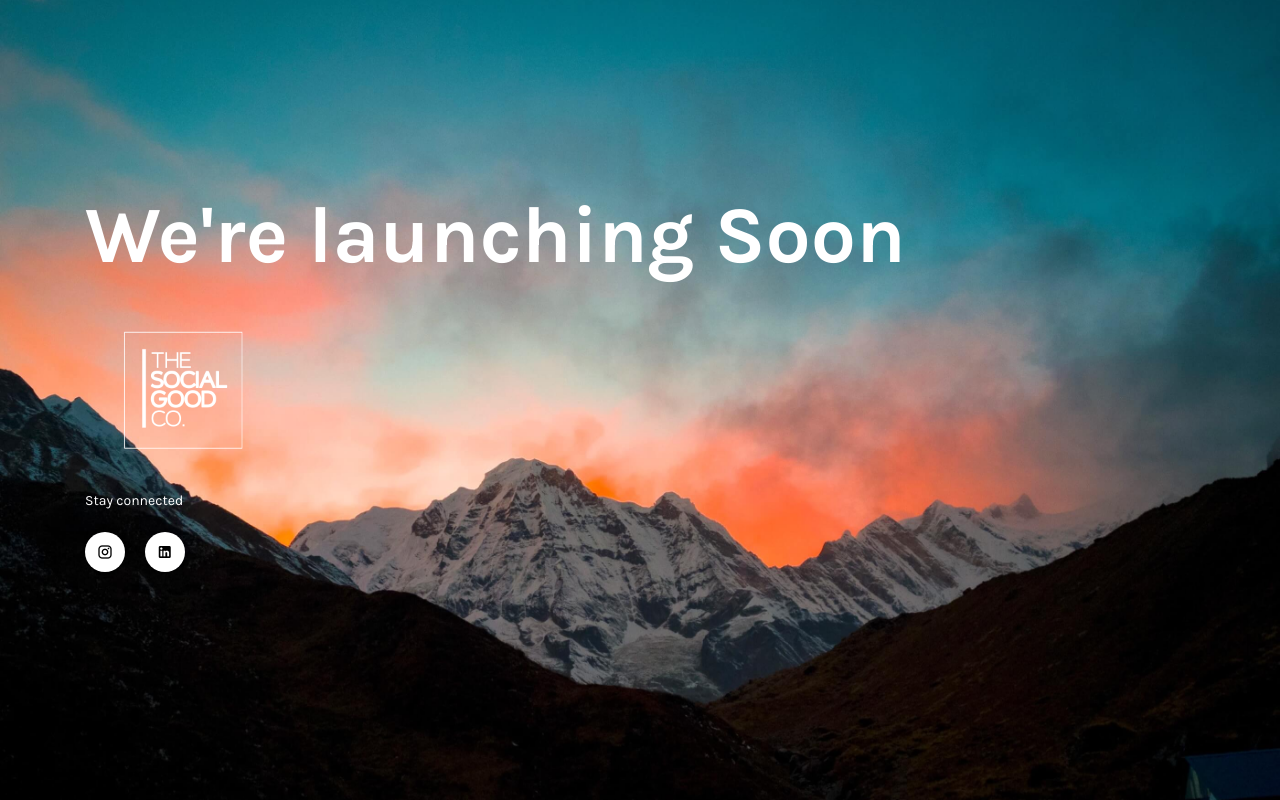
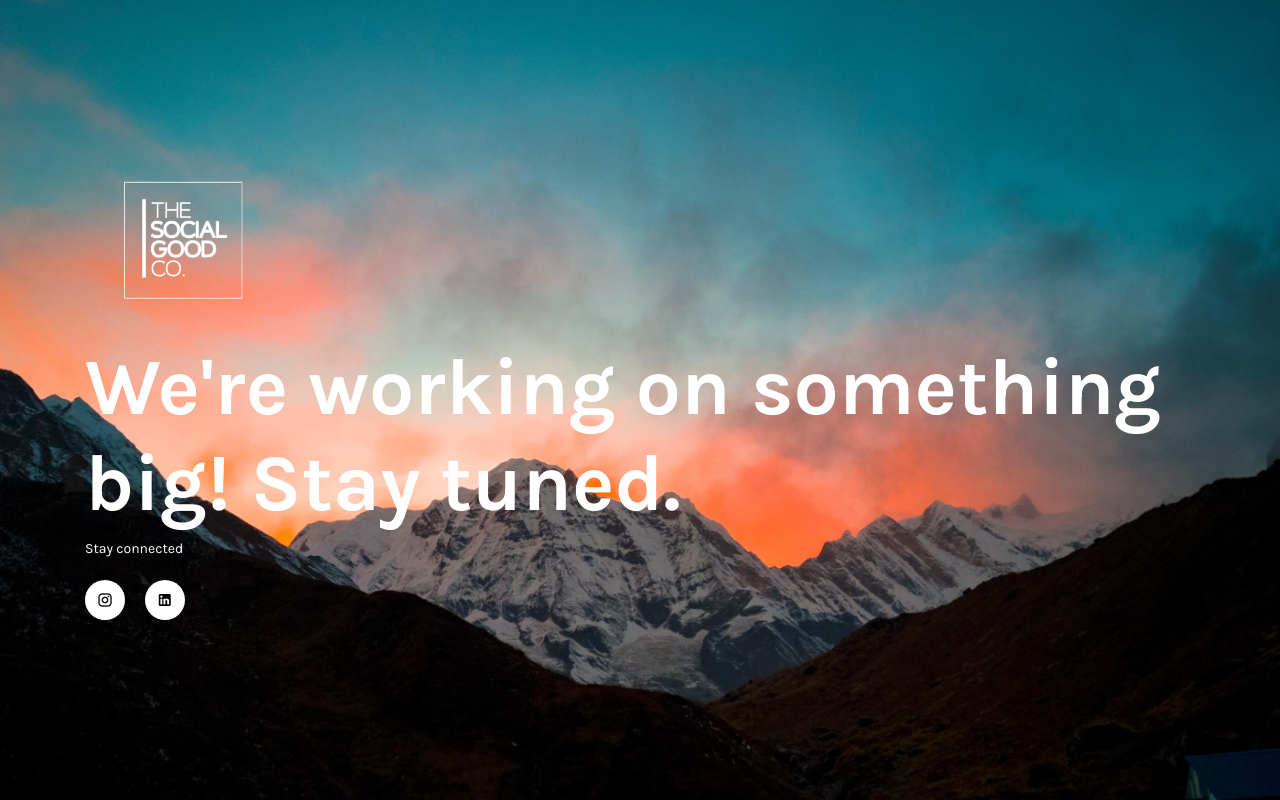
Before and after one commit to thesocialgoodco/thesocialgoodco.github.io, a website: page index.html in a window 1280 px wide. Drawn offline with nearby package versions, Linux system fonts and the light colour scheme.

Commit message:
Update index.html

```diff
--- a/index.html
+++ b/index.html
@@ -22,8 +22,8 @@
     </header>
     <main class="my-auto">
         <div class="container">
-            <h1 class="page-title">We're launching Soon</h1>
-            <a href="mailto:hello@thesocialgood.co" target="blank"><img src="images/tsgco-white-square.png" width="200px" height="200px" alt="The Social Good Co." class="img-fluid"></a>
+             <a href="mailto:hello@thesocialgood.co" target="blank"><img src="images/tsgco-white-square.png" width="200px" height="200px" alt="The Social Good Co." class="img-fluid"></a>
+            <h1 class="page-title">We're working on something big! Stay tuned.</h1>
             <p>Stay connected</p>
             <nav class="footer-social-links">
                 <a href="https://www.instagram.com/thesocialgood.co/" class="social-link"><i class="mdi mdi-instagram"></i></a>
```
